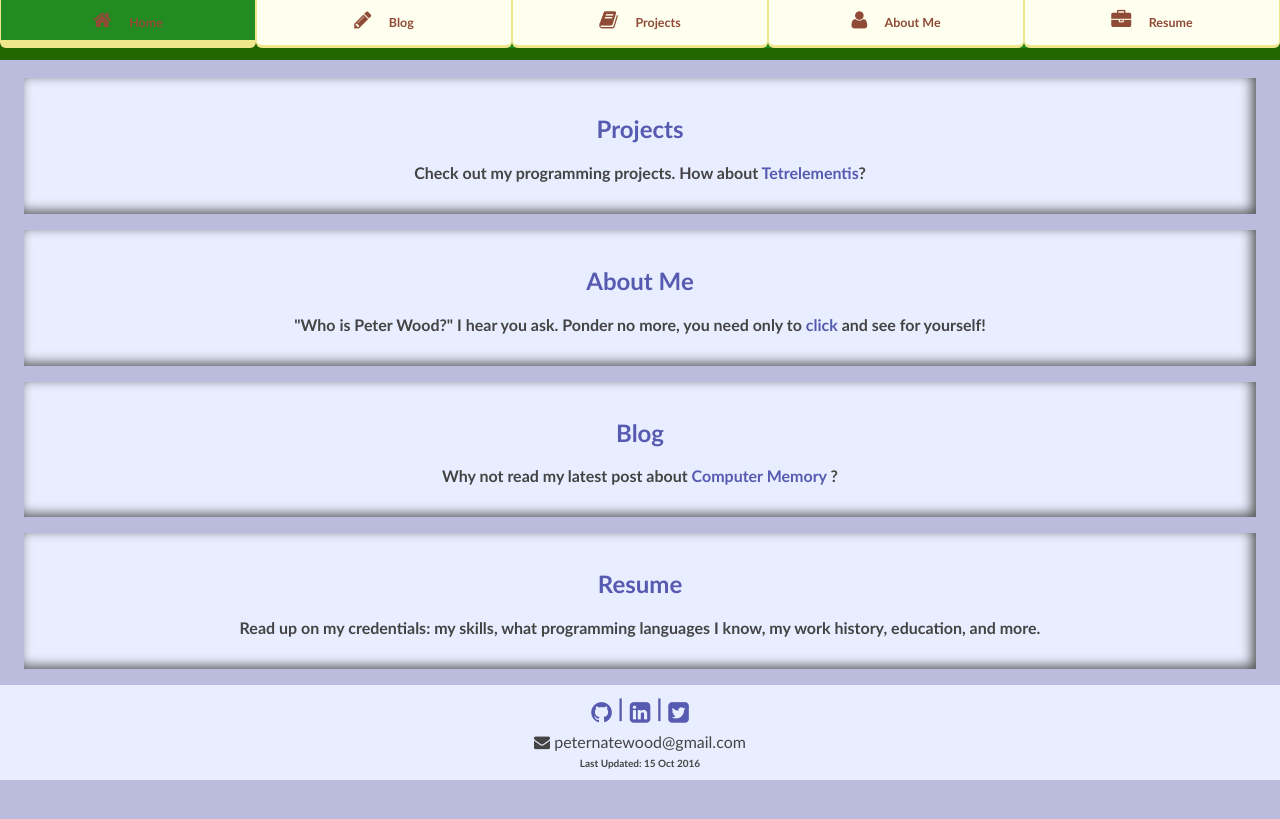
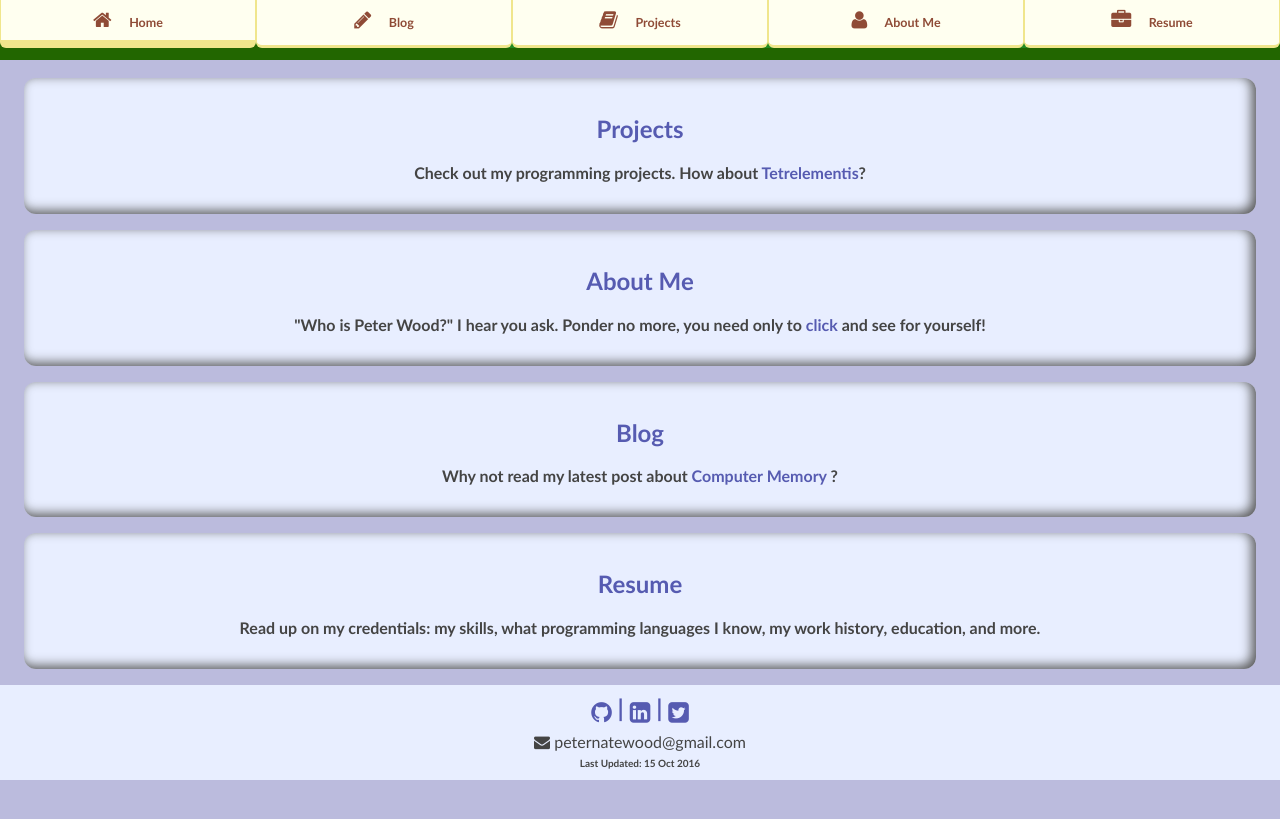
Before and after one commit to peternatewood/RoyTuesday.github.io, a Jekyll site: the page built from index.html, in a window 1280 px wide. Shown: the top 819 px of the page. Built offline with Jekyll 4.4.1, drawn with Linux system fonts in a browser that asks for light colours.

Commit message:
Fix styling errors in nav and main page

```diff
--- a/_sass/default.scss
+++ b/_sass/default.scss
@@ -50,7 +50,6 @@
 
         &#home-link,
         &#sandwich-menu {
-          background-color: transparent;
           display: inline-block;
           height: 3em;
         }
@@ -66,6 +65,7 @@
           }
         }
         &#sandwich-menu {
+          background-color: transparent;
           width: 7em;
           position: absolute;
           right: 0;
@@ -157,6 +157,7 @@
     li {
       background-color: $light_blue;
       border: none;
+      border-radius: 12px;
       box-shadow: inset -4px -3px 12px 0 #555;
       margin: 1em 0;
       padding: 1em;
@@ -392,6 +393,10 @@
           &#home-link {
             width: 20%;
 
+            &:hover {
+              background-color: $ivory;
+            }
+
             .nav-name {
               display: inline-block;
             }
```
